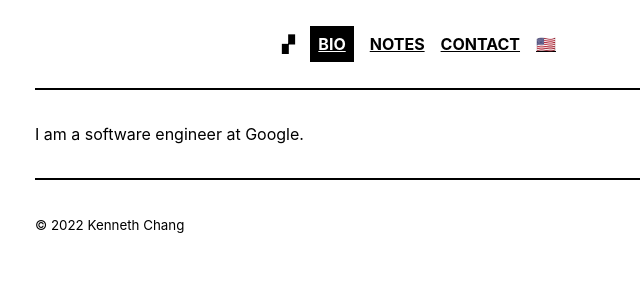
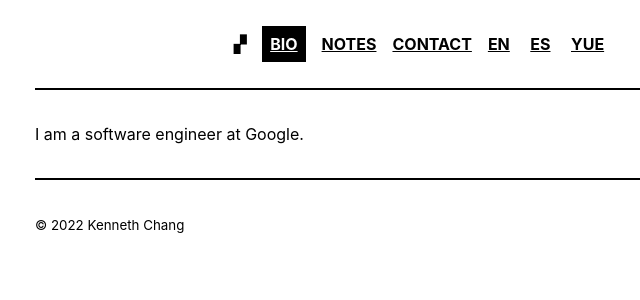
Before and after one commit to kennitochang/kennitochang.github.io, a Jekyll site: the page built from _pages/bio.md, in a window 1280 px wide. Shown: the top 300 px of the page, without its empty margins (221-861 px from the left). Built offline with Jekyll 4.4.1, drawn with Linux system fonts in a browser that asks for light colours.

Commit message:
navigation

```diff
--- a/_includes/navigation.html
+++ b/_includes/navigation.html
@@ -4,6 +4,10 @@
     <li><a href="/bio" {% if page.url == "/bio" %}class="active"{% endif %}>Bio</a></li>
     <li><a href="/notes" {% if page.url == "/notes" %}class="active"{% endif %}>Notes</a></li>
     <li><a href="/contact" {% if page.url == "/contact" %}class="active"{% endif %}>Contact</a></li>
-    <li><a href="/en" {% if page.url == "/en" %}class="active"{% endif %}>&#127482;&#127480;</a></li>
+    <li>
+      <a href="/en" {% if page.url == "/en" %}class="active"{% endif %}>EN</a>
+      <a href="/en" {% if page.url == "/en" %}class="active"{% endif %}>ES</a>
+      <a href="/en" {% if page.url == "/en" %}class="active"{% endif %}>YUE</a>
+    </li>
   </ul>
 </nav>
```
